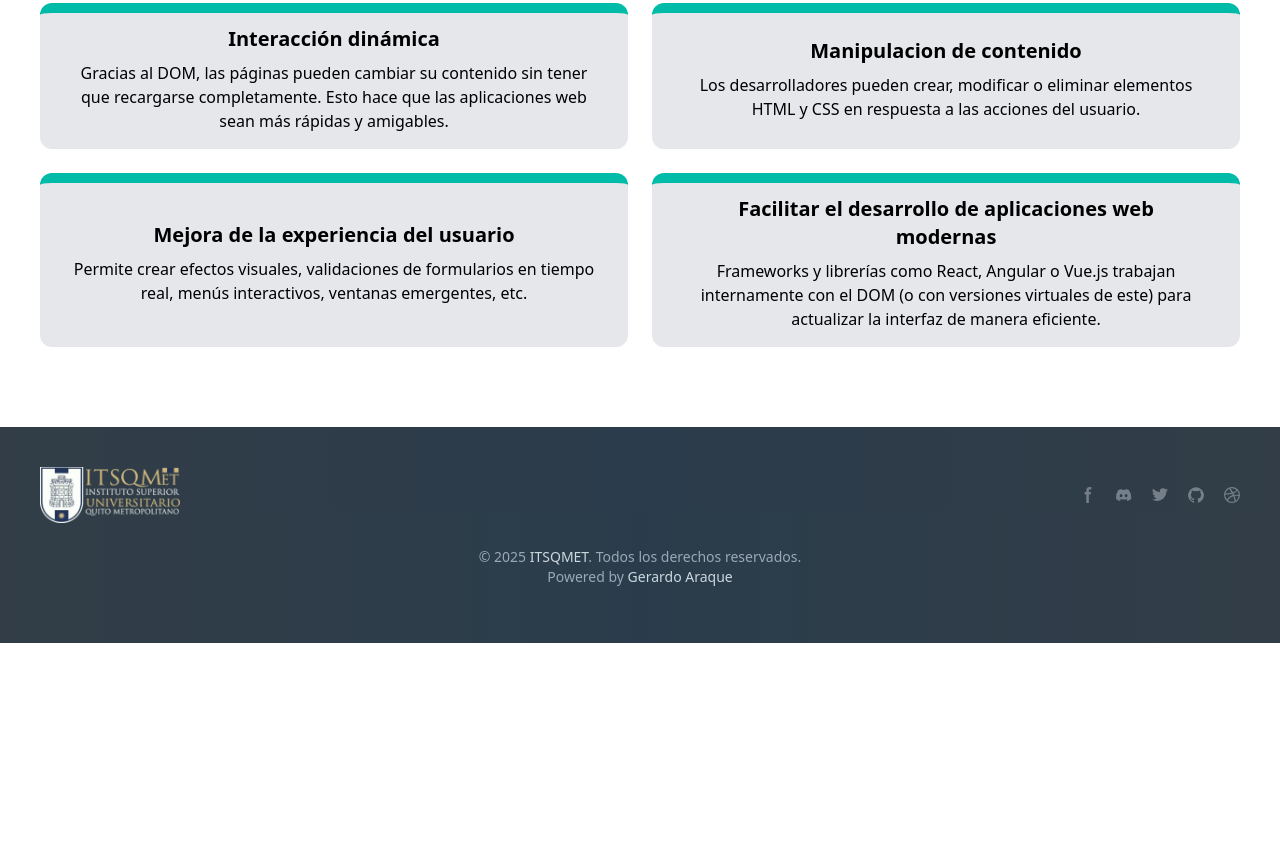
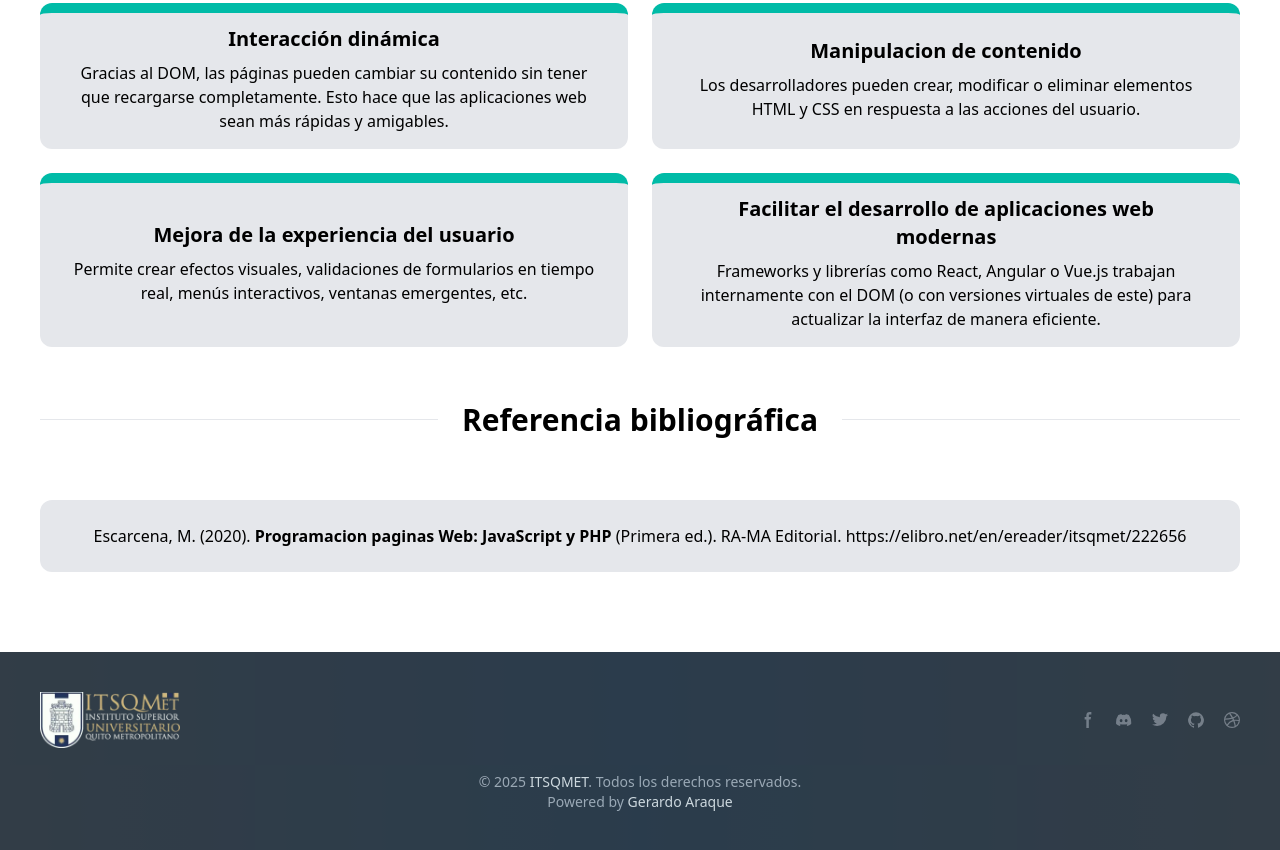
Before and after one commit to proyectos-itsqmet/actividad_autonoma_1, a plain HTML site: page index.html in a window 1280 px wide. Shown: the part 1268-2118 px from the top of the page. Before the commit the page ends 1911 px from the top, so only its background shows below. Drawn offline with nearby package versions, Linux system fonts and the light colour scheme.

Commit message:
Add Referencia

```diff
--- a/index.html
+++ b/index.html
@@ -328,6 +328,31 @@
               </div>
             </div>
           </div>
+
+          <div class="flex flex-col gap-8">
+            <div class="flex items-center justify-center my-4 sm:my-12">
+              <div class="flex flex-grow border-b-1 border-gray-200"></div>
+              <p
+                class="absolute text-center text-3xl font-bold bg-white px-6 z-10"
+              >
+                Referencia bibliográfica
+              </p>
+            </div>
+            <div class="flex justify-center bg-gray-200 w-full p-6 rounded-xl">
+              <p class="text-center font-light">
+                Escarcena, M. (2020).
+                <span class="font-semibold"
+                  >Programacion paginas Web: JavaScript y PHP</span
+                >
+                (Primera ed.). RA-MA Editorial.
+                <a
+                  href="https://elibro.net/en/ereader/itsqmet/222656"
+                  class="hover:underline hover:text-teal-500"
+                  >https://elibro.net/en/ereader/itsqmet/222656</a
+                >
+              </p>
+            </div>
+          </div>
         </div>
       </div>
     </main>
@@ -344,7 +369,7 @@
             >
               <a href="https://itsqmet.edu.ec/" target="_blank"
                 ><img
-                  src="/images/cropped-LOGO-del-Instituto-Universitario-Quito-Metropolitano-300x120.webp"
+                  src="./images/cropped-LOGO-del-Instituto-Universitario-Quito-Metropolitano-300x120.webp"
                   alt=""
                   class="h-14"
               /></a>
```
